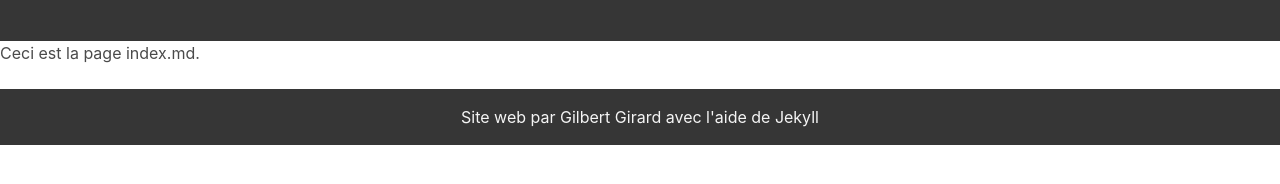
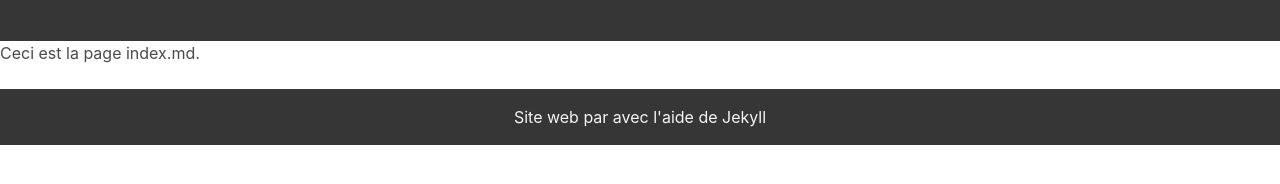
Before and after one commit to gilbiere/jeckyll-1, a Jekyll site: the page built from index.md, in a window 1280 px wide. Shown: the part 143-327 px from the top of the page. Built offline with Jekyll 4.4.1, drawn with Linux system fonts in a browser that asks for light colours; nearby versions of some CDN libraries.

Commit message:
Update footer.html

```diff
--- a/_includes/footer.html
+++ b/_includes/footer.html
@@ -1,5 +1,5 @@
 <footer>
    <div class="has-text-centered has-background-dark">
-   <h4 class="has-text-white-ter m-4 p-4">Site web par Gilbert Girard avec l'aide de Jekyll</h4>
+   <h4 class="has-text-white-ter m-4 p-4">Site web par {{ site.author }} avec l'aide de Jekyll</h4>
    </div>
 </footer>
```
